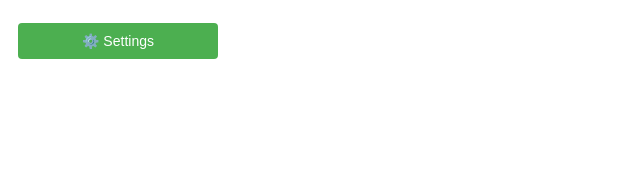
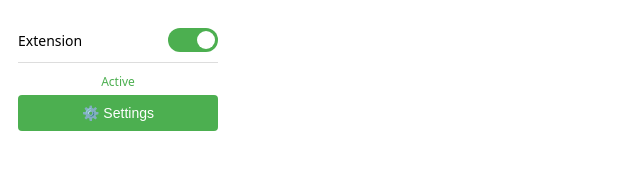
Before and after one commit to gerrywastaken/make-it-pop, a website built with Vite: page src/popup.html in a window 1280 px wide. Shown: the whole page, without its empty margins (0-640 px from the left). Built offline with nearby package versions, Linux system fonts and the light colour scheme; some packages are replaced by stand-ins of ours.

Commit message:
Add on/off toggle to extension popup
Allows users to quickly enable/disable the extension without opening
settings. The toggle persists state and automatically reloads the
current tab when changed.

Changes:
- Add iOS-style toggle switch to popup UI with Active/Disabled status
- Add state management in popup.ts with storage persistence
- Add tabs permission to manifest for tab reloading functionality
- Toggle defaults to enabled (true) if not previously set

```diff
--- a/src/popup.html
+++ b/src/popup.html
@@ -7,6 +7,56 @@
       width: 200px;
       padding: 10px;
       font-family: system-ui, -apple-system, sans-serif;
+    }
+    .toggle-container {
+      display: flex;
+      align-items: center;
+      justify-content: space-between;
+      padding: 10px 0;
+      margin-bottom: 10px;
+      border-bottom: 1px solid #ddd;
+    }
+    .toggle-label {
+      font-size: 14px;
+      font-weight: 500;
+    }
+    .toggle-switch {
+      position: relative;
+      width: 50px;
+      height: 24px;
+    }
+    .toggle-switch input {
+      opacity: 0;
+      width: 0;
+      height: 0;
+    }
+    .toggle-slider {
+      position: absolute;
+      cursor: pointer;
+      top: 0;
+      left: 0;
+      right: 0;
+      bottom: 0;
+      background-color: #ccc;
+      transition: 0.3s;
+      border-radius: 24px;
+    }
+    .toggle-slider:before {
+      position: absolute;
+      content: "";
+      height: 18px;
+      width: 18px;
+      left: 3px;
+      bottom: 3px;
+      background-color: white;
+      transition: 0.3s;
+      border-radius: 50%;
+    }
+    input:checked + .toggle-slider {
+      background-color: #4CAF50;
+    }
+    input:checked + .toggle-slider:before {
+      transform: translateX(26px);
     }
     button {
       width: 100%;
@@ -22,9 +72,23 @@
     button:hover {
       background: #45a049;
     }
+    .status {
+      font-size: 12px;
+      color: #666;
+      text-align: center;
+      margin-top: 5px;
+    }
   </style>
 </head>
 <body>
+  <div class="toggle-container">
+    <span class="toggle-label">Extension</span>
+    <label class="toggle-switch">
+      <input type="checkbox" id="enableToggle">
+      <span class="toggle-slider"></span>
+    </label>
+  </div>
+  <div class="status" id="status"></div>
   <button id="openSettings">⚙️ Settings</button>
   <script src="popup.js"></script>
 </body>
--- a/src/popup.ts
+++ b/src/popup.ts
@@ -1,6 +1,37 @@
 const browserAPI = typeof browser !== 'undefined' ? browser : chrome;
+
+// Load current enabled state
+async function loadState() {
+  const data = await browserAPI.storage.local.get('enabled');
+  const enabled = data.enabled !== false; // Default to true if not set
+
+  const toggle = document.getElementById('enableToggle') as HTMLInputElement;
+  const status = document.getElementById('status')!;
+
+  toggle.checked = enabled;
+  status.textContent = enabled ? 'Active' : 'Disabled';
+  status.style.color = enabled ? '#4CAF50' : '#999';
+}
+
+// Save enabled state when toggle changes
+document.getElementById('enableToggle')!.addEventListener('change', async (e) => {
+  const enabled = (e.target as HTMLInputElement).checked;
+  await browserAPI.storage.local.set({ enabled });
+
+  const status = document.getElementById('status')!;
+  status.textContent = enabled ? 'Active' : 'Disabled';
+  status.style.color = enabled ? '#4CAF50' : '#999';
+
+  // Reload current tab to apply changes
+  const tabs = await browserAPI.tabs.query({ active: true, currentWindow: true });
+  if (tabs[0]?.id) {
+    browserAPI.tabs.reload(tabs[0].id);
+  }
+});
 
 document.getElementById('openSettings')!.addEventListener('click', () => {
   browserAPI.runtime.openOptionsPage();
   window.close();
 });
+
+loadState();
```
Also changed, not shown: public/manifest.json.
